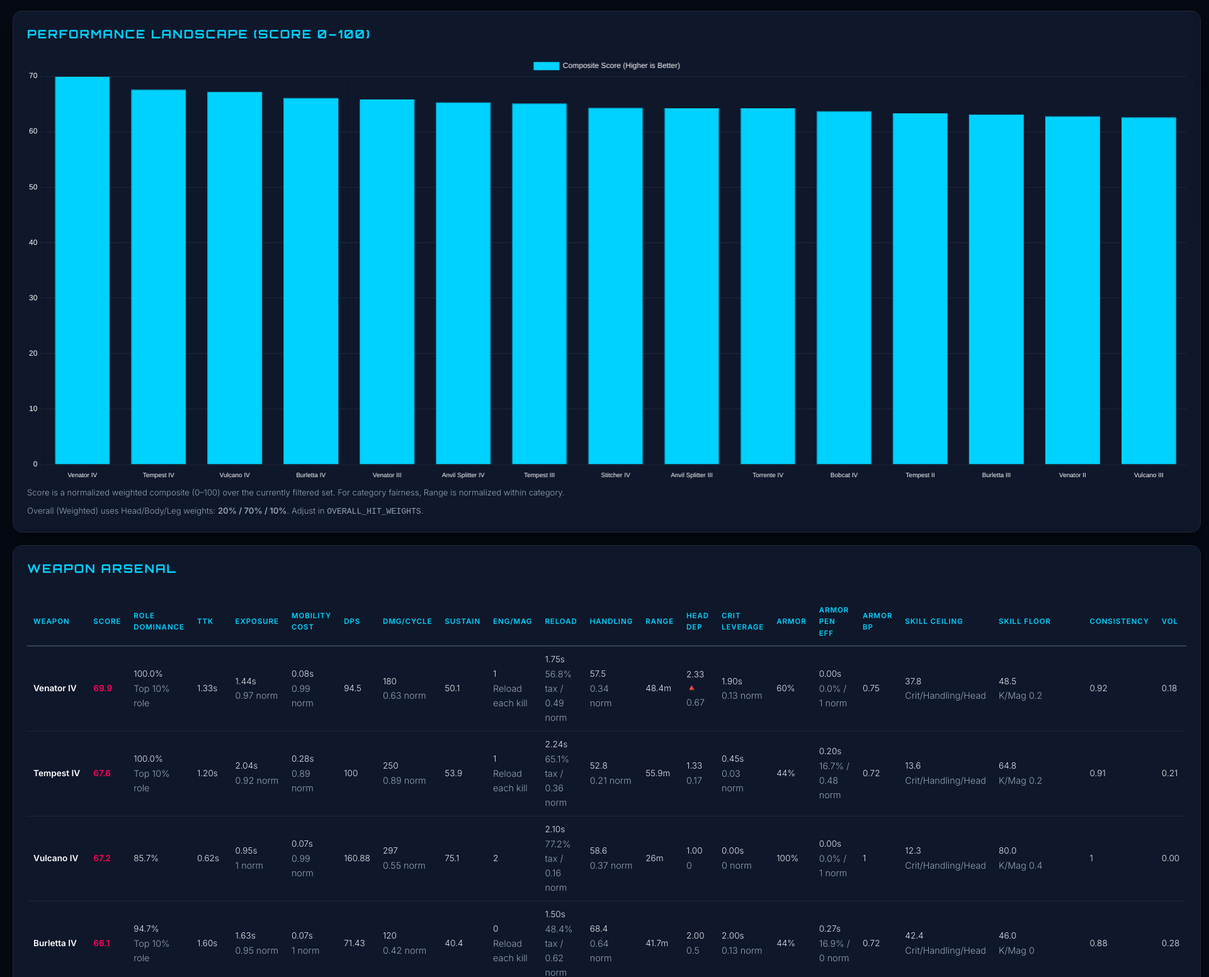
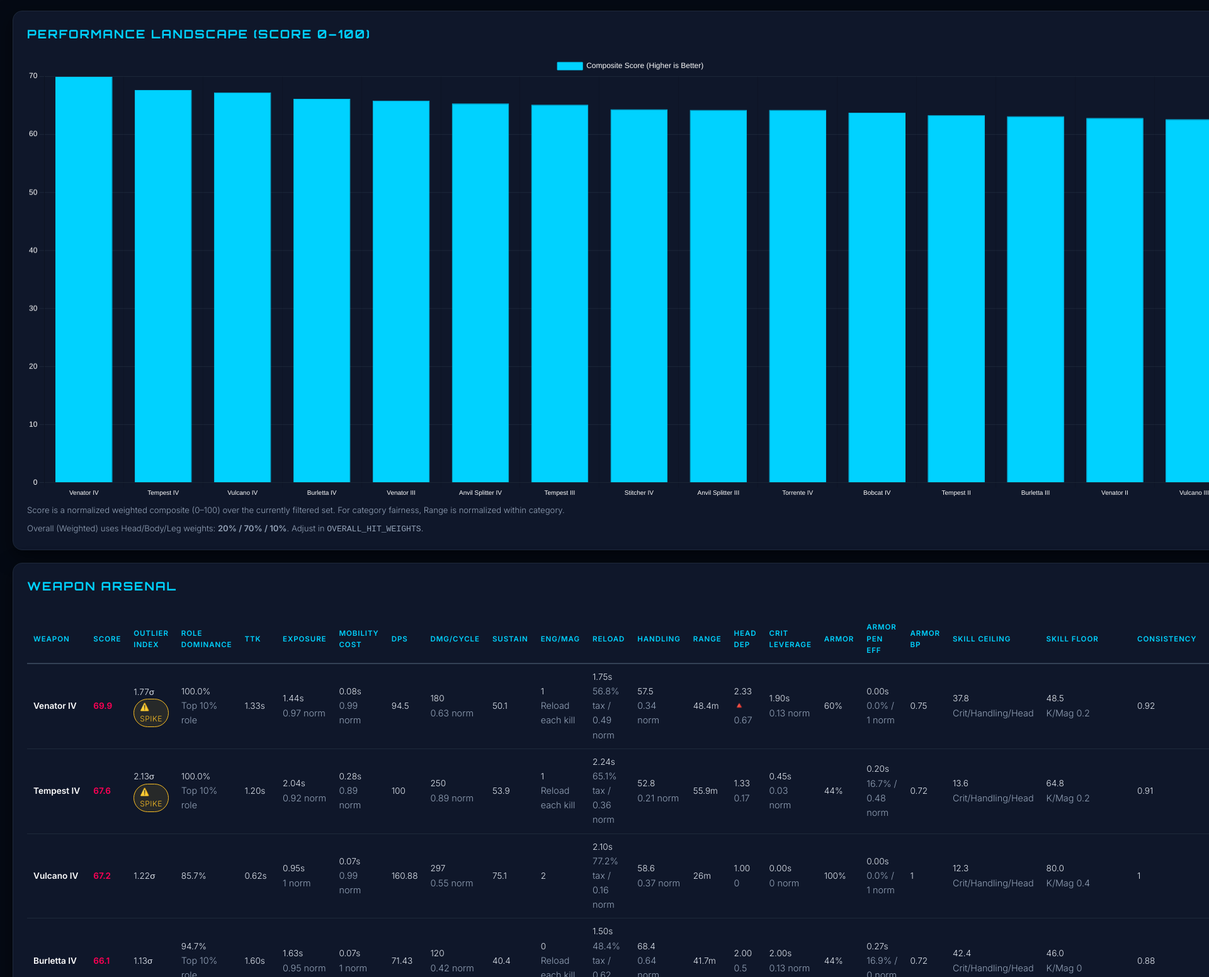
Before and after one commit to CoDzBeast/ArcData, a plain HTML site: page index.html in a window 1280 px wide. Shown: the part 208-1760 px from the top of the page at 63% size, 1920 px wide, since content can reach past the window. Drawn offline with nearby package versions, Linux system fonts and the light colour scheme.

Commit message:
Add outlier index highlighting for meta scores

```diff
--- a/assets/css/styles.css
+++ b/assets/css/styles.css
@@ -55,3 +55,5 @@ hr { border: 0; border-top: 1px solid #334155; margin: 16px 0; }
 
 .note { font-size:0.82rem; color:#94a3b8; margin-top:8px; }
 .warn { color:#fbbf24; font-size:0.85rem; }
+.warn-pill { display:inline-flex; align-items:center; gap:6px; padding:2px 9px; border-radius:999px; border:1px solid #fbbf24; background:rgba(251,191,36,0.1); color:#fbbf24; font-size:0.75rem; letter-spacing:0.04em; text-transform:uppercase; }
+.warn-pill.sm { font-size:0.7rem; padding:2px 7px; }
--- a/assets/js/main.js
+++ b/assets/js/main.js
@@ -3,11 +3,12 @@ import { setStatus, initSelectors, bindSortHeaders, bindAccordion, bindControls,
 import { renderChart, renderTable, renderDetailPanel } from './rendering.js';
 import { compareRows, updateSortState, computeScore } from './sorting.js';
 import { getZoneTTK, getZoneSTK, sustainedDpsApprox, handlingIndex, armorConsistency, ttkVolatility, armorBreakpoint, buildRanges, normalizeMetrics, headshotDependency, headshotDependencyStats, reloadTax, damagePerCycle, armorPenEffectiveness, critLeverage, distanceBandScores } from './metrics.js';
-import { safeNum, escapeHtml, normalize, invert01 } from './utils.js';
+import { safeNum, escapeHtml, normalize, invert01, stddev } from './utils.js';
 
 let rawData = [], chart;
 let lastSort = { key: "Score", dir: "desc" };
 let roleDominanceByName = {};
+let outlierByName = {};
 
 init();
 
@@ -240,7 +241,17 @@ function updateUI() {
   });
 
   applyRoleDominance(scored);
-  roleDominanceByName = scored.reduce((acc, weapon) => {
+  const scoredWithOutliers = applyOutlierIndex(scored);
+
+  outlierByName = scoredWithOutliers.reduce((acc, weapon) => {
+    acc[weapon.Name] = {
+      index: weapon.OutlierIndex,
+      warning: weapon.OutlierWarning,
+      categoryAverage: weapon.CategoryAverageScore
+    };
+    return acc;
+  }, {});
+  roleDominanceByName = scoredWithOutliers.reduce((acc, weapon) => {
     acc[weapon.Name] = {
       index: weapon.RoleDominanceIndex,
       top: weapon.RoleDominanceTop10
@@ -248,13 +259,13 @@ function updateUI() {
     return acc;
   }, {});
 
-  scored.sort((a, b) => compareRows(a, b, lastSort));
+  scoredWithOutliers.sort((a, b) => compareRows(a, b, lastSort));
 
-  setStatus(`Showing ${scored.length} of ${rawData.length}`);
+  setStatus(`Showing ${scoredWithOutliers.length} of ${rawData.length}`);
   updateChartTitle(zone, armor, chartMetric);
 
-  chart = renderChart(scored, chartMetric, chart);
-  renderTable(scored, (name) => showDetails(name));
+  chart = renderChart(scoredWithOutliers, chartMetric, chart);
+  renderTable(scoredWithOutliers, (name) => showDetails(name));
 }
 
 function showDetails(name) {
@@ -357,6 +368,10 @@ function showDetails(name) {
   const dominance = roleDominanceByName[d.Name] || {};
   const dominanceTxt = (typeof dominance.index === "number") ? `${dominance.index.toFixed(1)}%` : "-";
   const dominanceBadge = dominance.top ? "🏆 Top 10%" : "";
+  const outlierInfo = outlierByName[d.Name] || {};
+  const outlierTxt = (typeof outlierInfo.index === "number") ? `${outlierInfo.index.toFixed(2)}σ` : "-";
+  const outlierBadge = outlierInfo.warning ? "⚠️ Above Cat Avg" : "";
+  const outlierAvgTxt = (typeof outlierInfo.categoryAverage === "number") ? outlierInfo.categoryAverage.toFixed(1) : "-";
 
   const whole = rawData.map(w => {
     const c = w.Category || "Unknown";
@@ -495,6 +510,8 @@ function showDetails(name) {
     <div style="margin-top:14px;">
       <div class="grid2">
         <div class="kv"><b>Score</b><span class="highlight">${isFinite(score) ? score.toFixed(1) : "-"}</span></div>
+        <div class="kv"><b>Outlier Index</b><span>${outlierTxt}${outlierBadge ? ` <span class="warn-pill sm">${outlierBadge}</span>` : ""}</span></div>
+        <div class="kv"><b>Category Avg (Score)</b><span>${outlierAvgTxt}</span></div>
         <div class="kv"><b>Skill Floor</b><span>${skillFloor01 !== null ? (skillFloor01 * 100).toFixed(1) : "-"}</span></div>
         <div class="kv"><b>Skill Ceiling</b><span>${skillCeiling01 !== null ? (skillCeiling01 * 100).toFixed(1) : "-"}</span></div>
         <div class="kv"><b>Role Dominance</b><span>${dominanceTxt}${dominanceBadge ? ` <span class="subtle">(${dominanceBadge})</span>` : ""}</span></div>
@@ -610,3 +627,43 @@ function applyRoleDominance(list) {
 
   return list;
 }
+
+function applyOutlierIndex(list) {
+  const scoresByCat = {};
+
+  list.forEach((item) => {
+    const cat = item.Category || "Unknown";
+    const score = item.Score;
+    if (typeof score === "number" && isFinite(score)) {
+      if (!scoresByCat[cat]) scoresByCat[cat] = [];
+      scoresByCat[cat].push(score);
+    }
+  });
+
+  const statsByCat = {};
+  Object.entries(scoresByCat).forEach(([cat, values]) => {
+    if (!values.length) return;
+    const mean = values.reduce((a, b) => a + b, 0) / values.length;
+    const sigma = stddev(values);
+    statsByCat[cat] = { mean, sigma };
+  });
+
+  return list.map((item) => {
+    const stats = statsByCat[item.Category || "Unknown"];
+    const score = item.Score;
+    let index = null;
+    let warning = false;
+
+    if (stats && typeof stats.sigma === "number" && stats.sigma > 0 && typeof score === "number" && isFinite(score)) {
+      index = (score - stats.mean) / stats.sigma;
+      warning = index > 1.5;
+    }
+
+    return {
+      ...item,
+      OutlierIndex: index,
+      OutlierWarning: warning,
+      CategoryAverageScore: stats ? stats.mean : null
+    };
+  });
+}
--- a/assets/js/rendering.js
+++ b/assets/js/rendering.js
@@ -50,6 +50,9 @@ export function renderTable(list, onRowClick) {
     const mobilityCostTxt = (typeof d.MobilityCost === "number") ? d.MobilityCost.toFixed(2) + "s" : "-";
     const mobilityCostNormTxt = (typeof d.MobilityCostNorm === "number") ? Math.round(d.MobilityCostNorm * 100) / 100 : "-";
     const scoreTxt = (typeof d.Score === "number") ? d.Score.toFixed(1) : "-";
+    const outlierTxt = (typeof d.OutlierIndex === "number") ? `${d.OutlierIndex.toFixed(2)}σ` : "-";
+    const outlierBadge = d.OutlierWarning ? `<div class="warn-pill">⚠️ Spike</div>` : "";
+    const outlierCell = (outlierTxt === "-") ? "-" : `${outlierTxt}${outlierBadge ? `<div class="subtle">${outlierBadge}</div>` : ""}`;
     const dominanceTxt = (typeof d.RoleDominanceIndex === "number") ? `${d.RoleDominanceIndex.toFixed(1)}%` : "-";
     const dominanceCell = d.RoleDominanceTop10
       ? `${dominanceTxt}<div class="subtle">Top 10% role</div>`
@@ -98,6 +101,7 @@ export function renderTable(list, onRowClick) {
       <tr data-name="${escapeHtml(d.Name || '')}">
         <td class="stat-val">${d.Name}</td>
         <td class="highlight">${scoreTxt}</td>
+        <td>${outlierCell}</td>
         <td>${dominanceCell}</td>
         <td>${ttkTxt}</td>
         <td>${exposureTxt}${exposureNormTxt !== "-" ? `<div class="subtle">${exposureNormTxt} norm</div>` : ""}</td>
--- a/assets/js/sorting.js
+++ b/assets/js/sorting.js
@@ -31,6 +31,7 @@ function getSortValue(row, key) {
     case "Name": return row.Name || "";
     case "Score": return row.Score01 ?? null;
     case "RoleDom": return row.RoleDominanceIndex ?? null;
+    case "OutlierIndex": return row.OutlierIndex ?? null;
     case "TTK": return row.TTK ?? null;
     case "DPS": return row.DPS ?? null;
     case "DamagePerCycle": return row.DamagePerCycle ?? null;
--- a/index.html
+++ b/index.html
@@ -91,6 +91,7 @@
                 <tr>
                   <th class="sortable" data-sort="Name">Weapon</th>
                   <th class="sortable" data-sort="Score">Score</th>
+                  <th class="sortable" data-sort="OutlierIndex">Outlier Index</th>
                   <th class="sortable" data-sort="RoleDom">Role Dominance</th>
                   <th class="sortable" data-sort="TTK">TTK</th>
                   <th class="sortable" data-sort="Exposure">Exposure</th>
```
